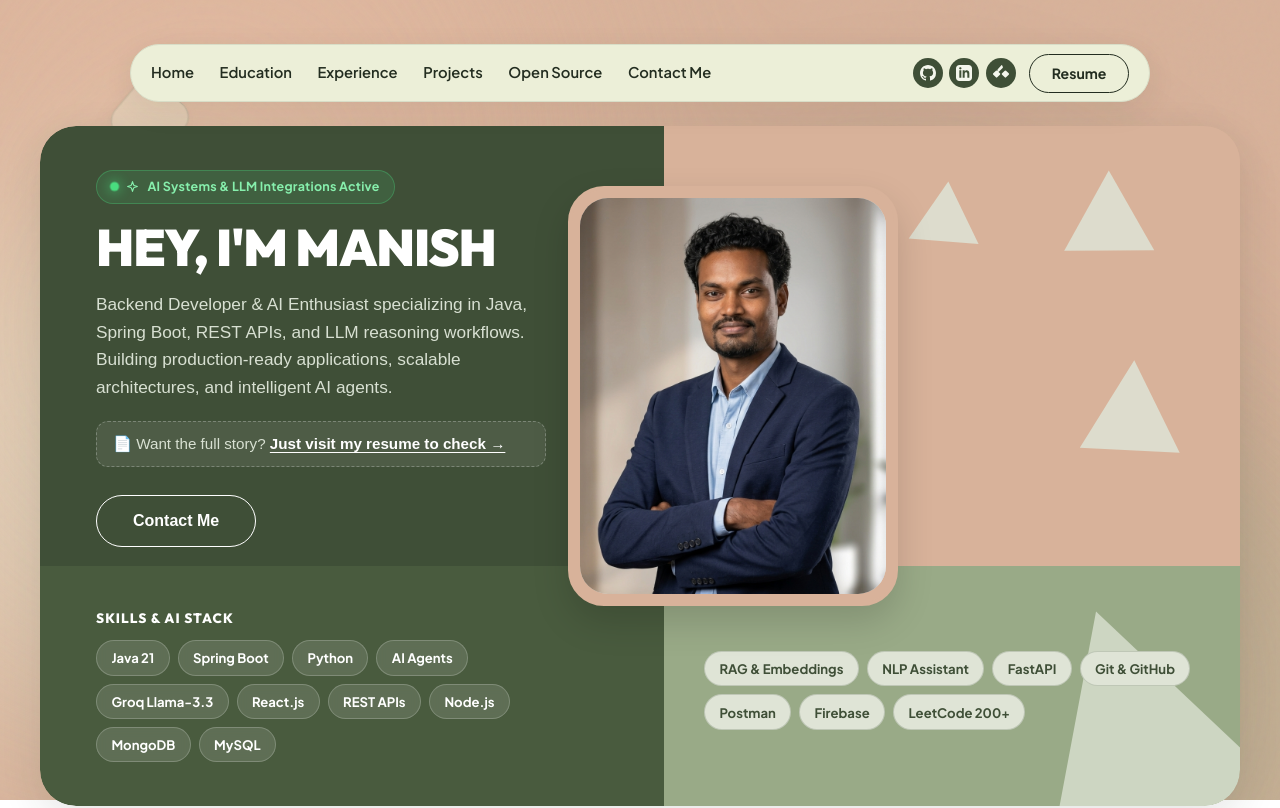
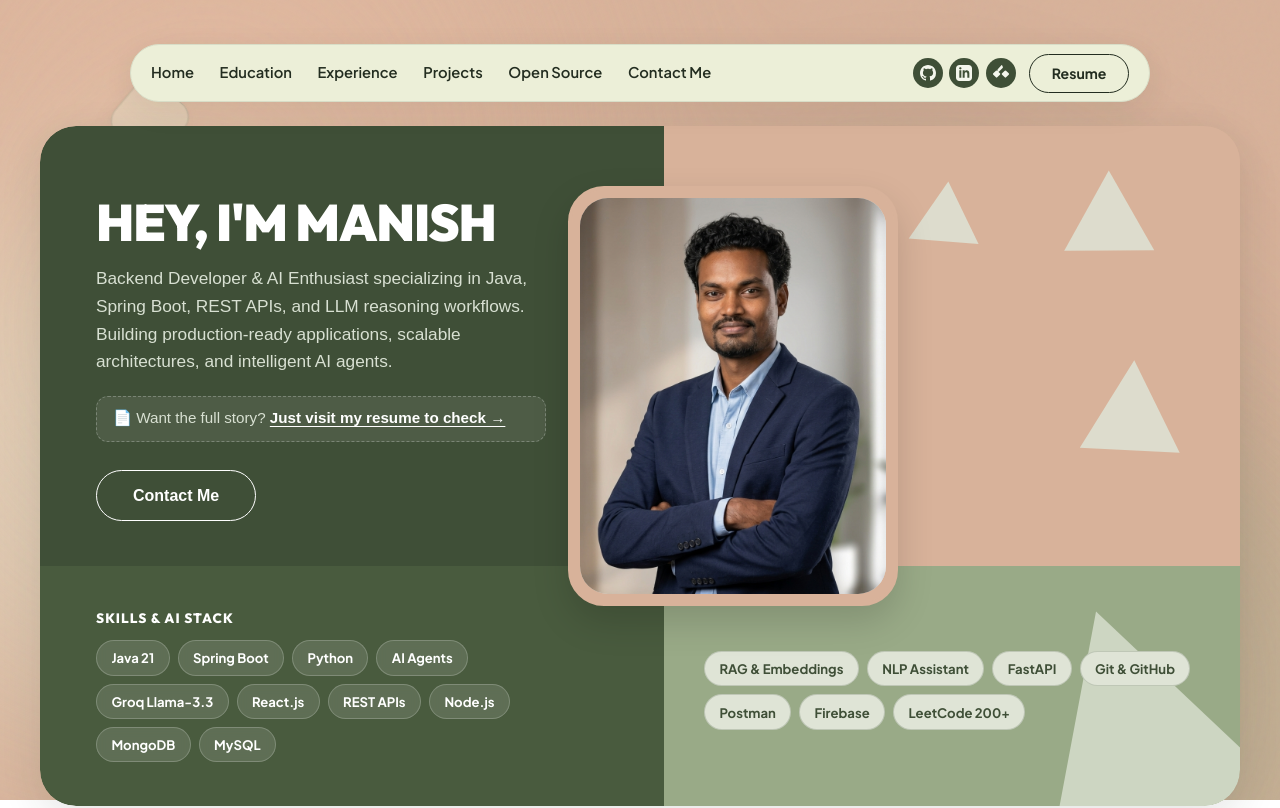
Before and after one commit to manishworkss/aurexon, a Next.js app: page / in a window 1280 px wide. Shown: the top 808 px of the page. Built offline with nearby package versions, Linux system fonts and the light colour scheme; a web font is replaced by a local one.

Commit message:
fix: remove top text badge from Hero section

```diff
--- a/src/components/Hero.js
+++ b/src/components/Hero.js
@@ -4,13 +4,7 @@ import Image from 'next/image';
 import { motion } from 'framer-motion';
 import styles from './Hero.module.css';
 
-function SparklesIcon({ size = 14 }) {
-  return (
-    <svg width={size} height={size} viewBox="0 0 24 24" fill="none" stroke="currentColor" strokeWidth="2" strokeLinecap="round" strokeLinejoin="round">
-      <path d="m12 3-1.912 5.813a2 2 0 0 1-1.275 1.275L3 12l5.813 1.912a2 2 0 0 1 1.275 1.275L12 21l1.912-5.813a2 2 0 0 1 1.275-1.275L21 12l-5.813-1.912a2 2 0 0 1-1.275-1.275L12 3Z" />
-    </svg>
-  );
-}
+
 
 const leftSkills = ['Java 21', 'Spring Boot', 'Python', 'AI Agents', 'Groq Llama-3.3', 'React.js', 'REST APIs', 'Node.js', 'MongoDB', 'MySQL'];
 const rightSkills = ['RAG & Embeddings', 'NLP Assistant', 'FastAPI', 'Git & GitHub', 'Postman', 'Firebase', 'LeetCode 200+'];
@@ -28,18 +22,6 @@ export default function Hero() {
           transition={{ duration: 0.6 }}
         >
           <div className={styles.bioContent}>
-            {/* AI Status Badge */}
-            <motion.div
-              className={styles.aiStatusBadge}
-              initial={{ opacity: 0, scale: 0.9 }}
-              animate={{ opacity: 1, scale: 1 }}
-              transition={{ duration: 0.5, delay: 0.1 }}
-            >
-              <span className={styles.aiDot}></span>
-              <SparklesIcon size={13} />
-              <span>AI Systems & LLM Integrations Active</span>
-            </motion.div>
-
             <motion.h1
               className={styles.heading}
               initial={{ opacity: 0, y: 20 }}
```
